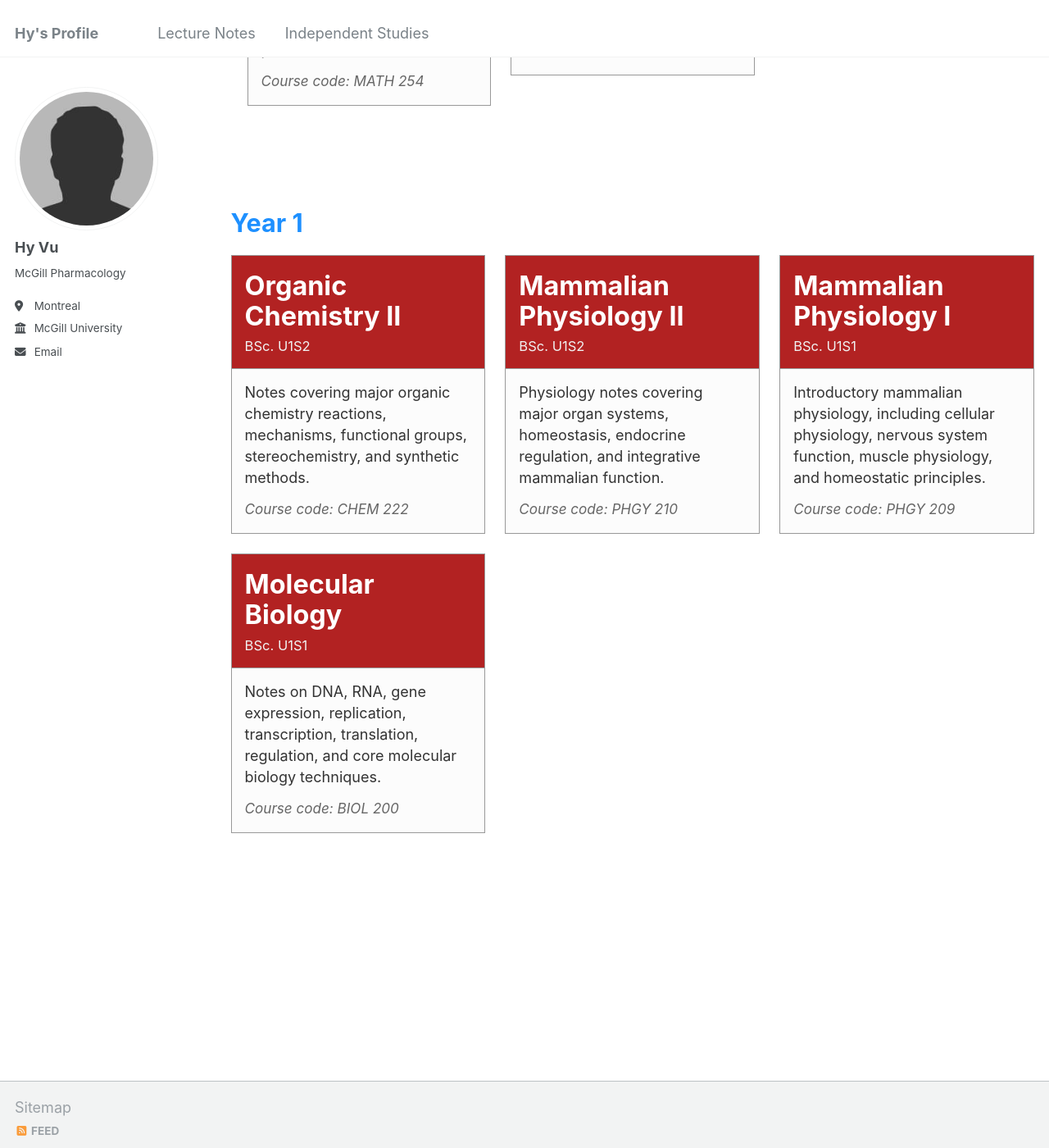
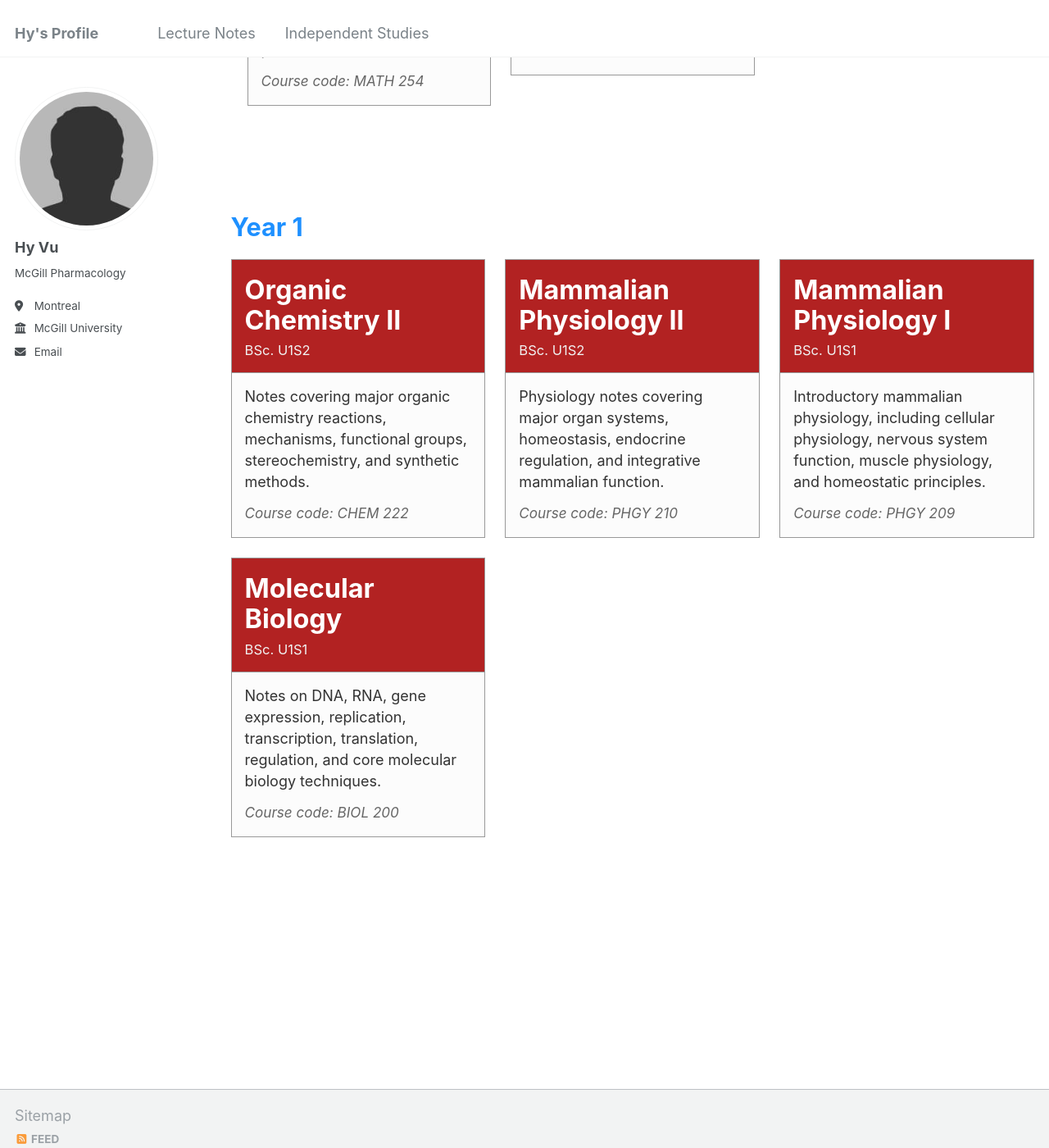
Before and after one commit to Hy-Vu/Hy-Vu.github.io, a Jekyll site: the page built from _pages/lecture-notes.html, in a window 1280 px wide and 1400 px high, scrolled down 855 px. Shown: the whole window at 82% size. Built offline with Jekyll 4.4.1, drawn with Linux system fonts in a browser that asks for light colours.

Commit message:
Update lecture-notes.html

```diff
--- a/_pages/lecture-notes.html
+++ b/_pages/lecture-notes.html
@@ -119,6 +119,34 @@
       flex: 0 0 100%;
     }
   }
+
+
+  .year-section {
+  width: 100%;
+  margin: 0 0 55px 0;
+  padding: 0;
+  clear: both;
+}
+
+.year-title {
+  color: DodgerBlue;
+  margin: 45px 0 20px 0;
+  padding: 0;
+  font-size: 1.7em;
+  font-weight: 700;
+  text-align: left;
+}
+
+.pdf-container {
+  display: flex;
+  flex-wrap: wrap;
+  gap: 24px;
+  justify-content: flex-start;
+  align-items: stretch;
+  width: 100%;
+  margin: 0;
+  padding: 0;
+}
 </style>
 
 <div class="lecture-notes-page">
@@ -128,7 +156,8 @@
     that I've taken note for since Fall 2023 to Winter 2024. More to come :))
   </p>
 
-    <h2 class="year-title">Year 2</h2>
+  <section class="year-section">
+  <h2 class="year-title">Year 2</h2>
 
   <div class="pdf-container">
 
@@ -219,10 +248,11 @@
 
   </div>
 </div>
+</section>
 
 
-
-<h2 class="year-title">Year 1</h2>
+<section class="year-section">
+  <h2 class="year-title">Year 1</h2>
 
 <div class="pdf-container">
 
@@ -303,3 +333,4 @@
   </div>
 
 </div>
+</section>
```
